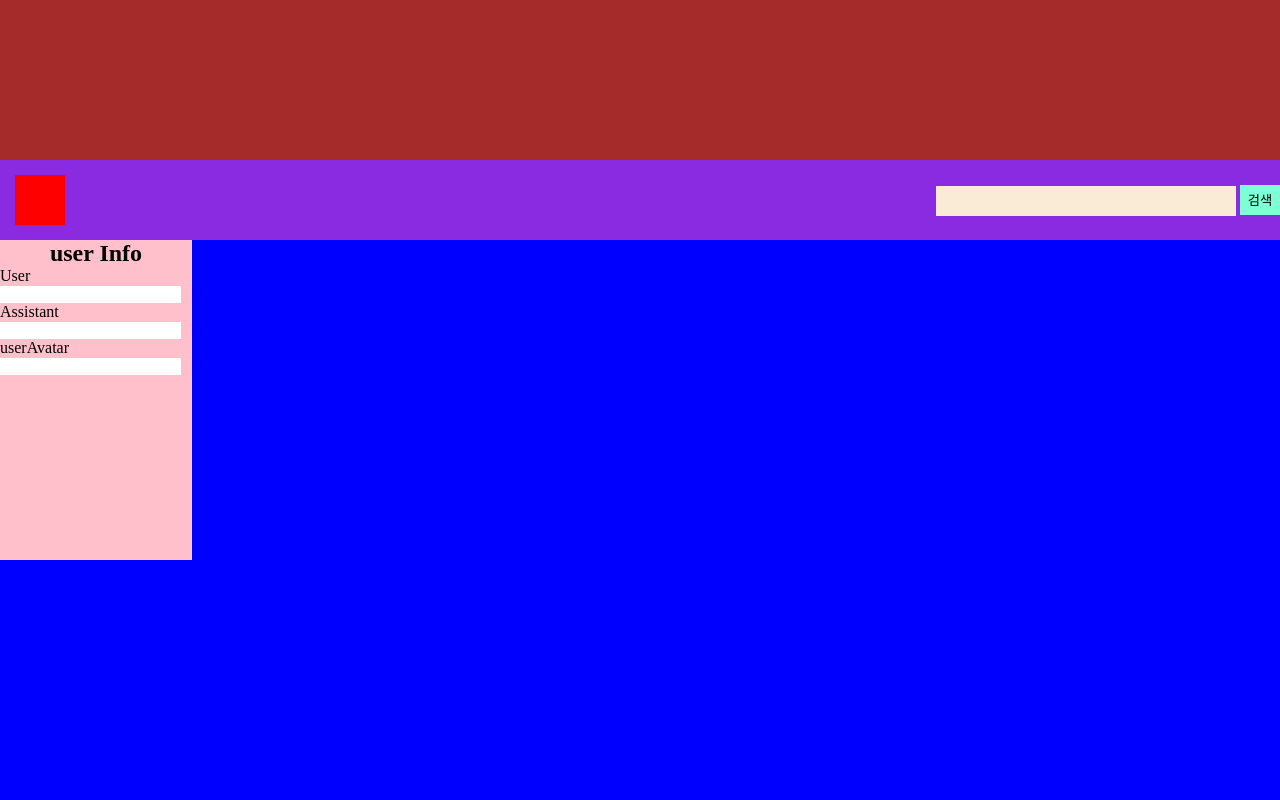
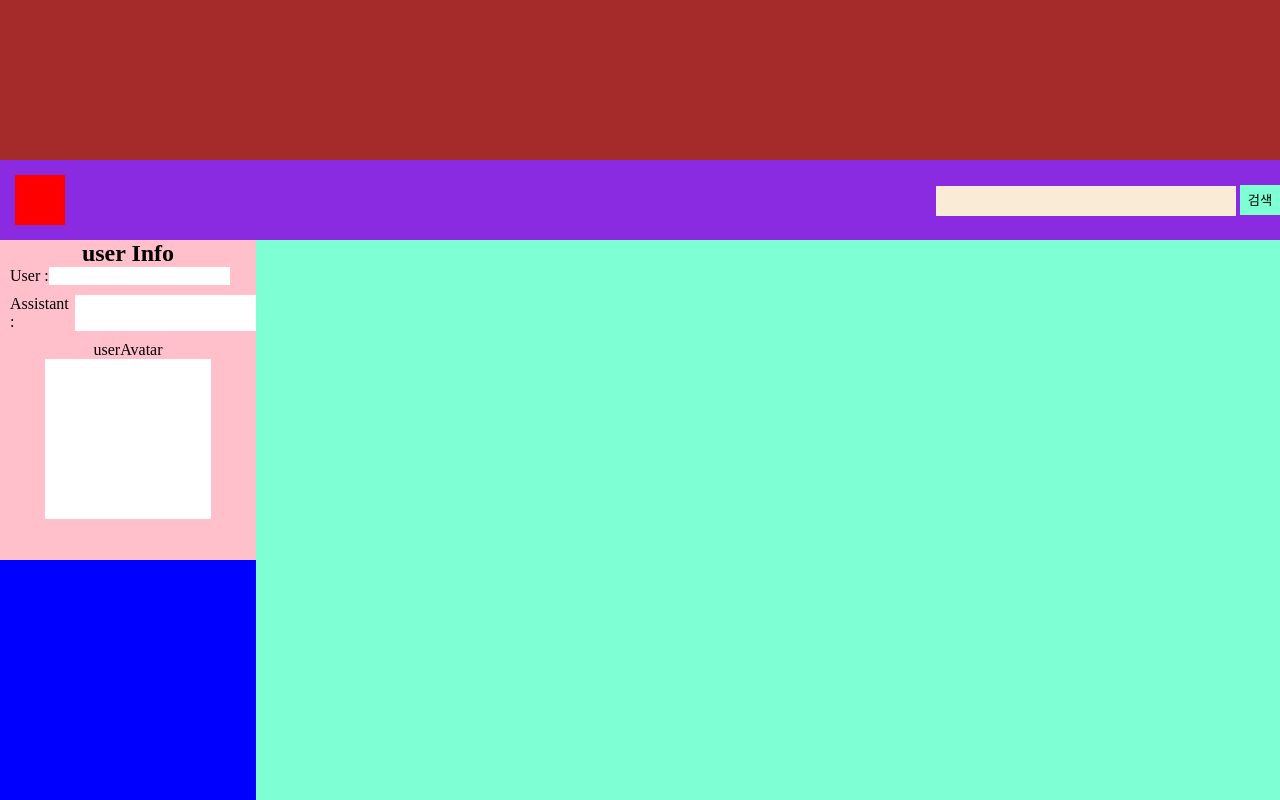
Before and after one commit to JungYoungSick/Web_Applocation_IA_Project, a website: page static/index.html in a window 1280 px wide. Drawn offline with Linux system fonts and the light colour scheme.

Commit message:
스타일 구성

```diff
--- a/static/index.html
+++ b/static/index.html
@@ -62,11 +62,40 @@
         width: 100vw;
         height: 70vh;
         background-color: blue;
+        display: flex;
+        flex-wrap: nowrap;
       }
       #userInfo {
-        width: 15vw;
+        width: 20vw;
         height: 40vh;
         background-color: pink;
+      }
+      #userAvatar {
+        width: 13vw;
+        height: 20vh;
+      }
+      .box1 {
+        display: flex;
+        justify-content: flex-start;
+        margin-left: 10px;
+        margin-bottom: 10px;
+      }
+      .box2 {
+        display: flex;
+        justify-content: flex-start;
+        margin-left: 10px;
+        margin-bottom: 10px;
+      }
+      .box3 {
+        display: flex;
+        align-items: center;
+        justify-content: center;
+        flex-direction: column;
+      }
+      #serchData {
+        width: 80vw;
+        height: 70vh;
+        background-color: aquamarine;
       }
     </style>
   </head>
@@ -92,19 +121,20 @@
       <div>
         <div id="userInfo">
           <h2 style="text-align: center">user Info</h2>
-          <div class="infoBox">
-            <label for="userName">User</label>
+          <div class="box1">
+            <label for="userName">User : </label>
             <input type="text" name="user" id="userName" />
           </div>
-          <div>
-            <label for="Assistant">Assistant</label>
+          <div class="box2">
+            <label for="Assistant">Assistant : </label>
             <input type="text" name="Assistant" id="Assistant" />
           </div>
-          <div>
-            <label for="">userAvatar</label>
+          <div class="box3">
+            <label for="userAvatar">userAvatar</label>
             <input type="text" name="userAvatar" id="userAvatar" />
           </div>
         </div>
+        <div id="serchData"></div>
       </div>
     </div>
     <script>
```
